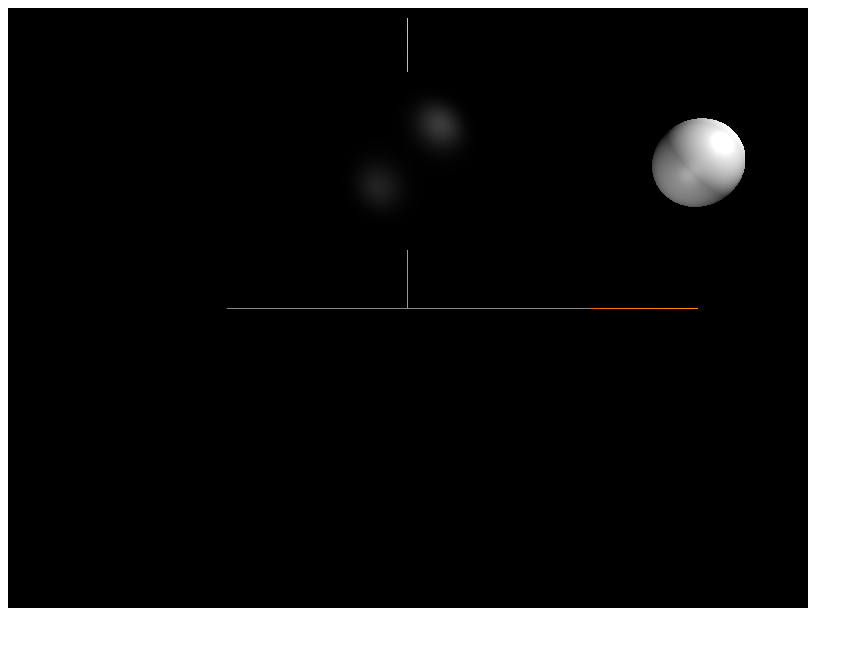
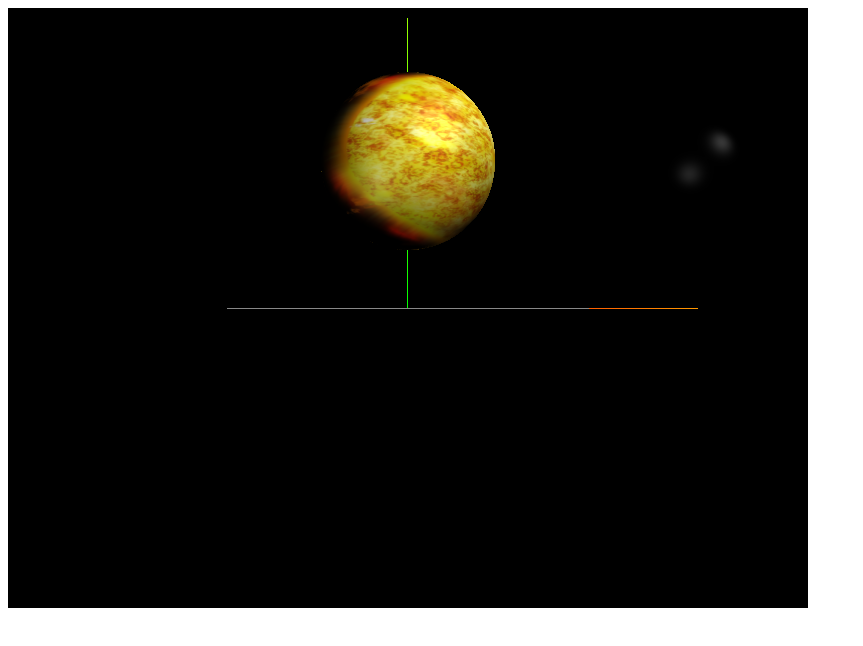
Before and after one commit to yutao04/CG_report2, a plain HTML site: page orizinal.html in a window 1280 px wide. Shown: the whole page, without its empty margins (0-863 px from the left). Drawn offline with nearby package versions, Linux system fonts and the light colour scheme; animation ran at ten frames a second.

Commit message:
Update orizinal.html

```diff
--- a/orizinal.html
+++ b/orizinal.html
@@ -56,7 +56,7 @@
         var textureLoader1 = new THREE.TextureLoader();
         var texture1 = textureLoader1.load("earth.png");
         var mat1 = new THREE.MeshPhongMaterial();
-        mat.map = texture1;
+        mat1.map = texture1;
 
         // 太陽を作成
         var sphereGeometry = new THREE.SphereGeometry( 0.6, 32, 32 );
```
